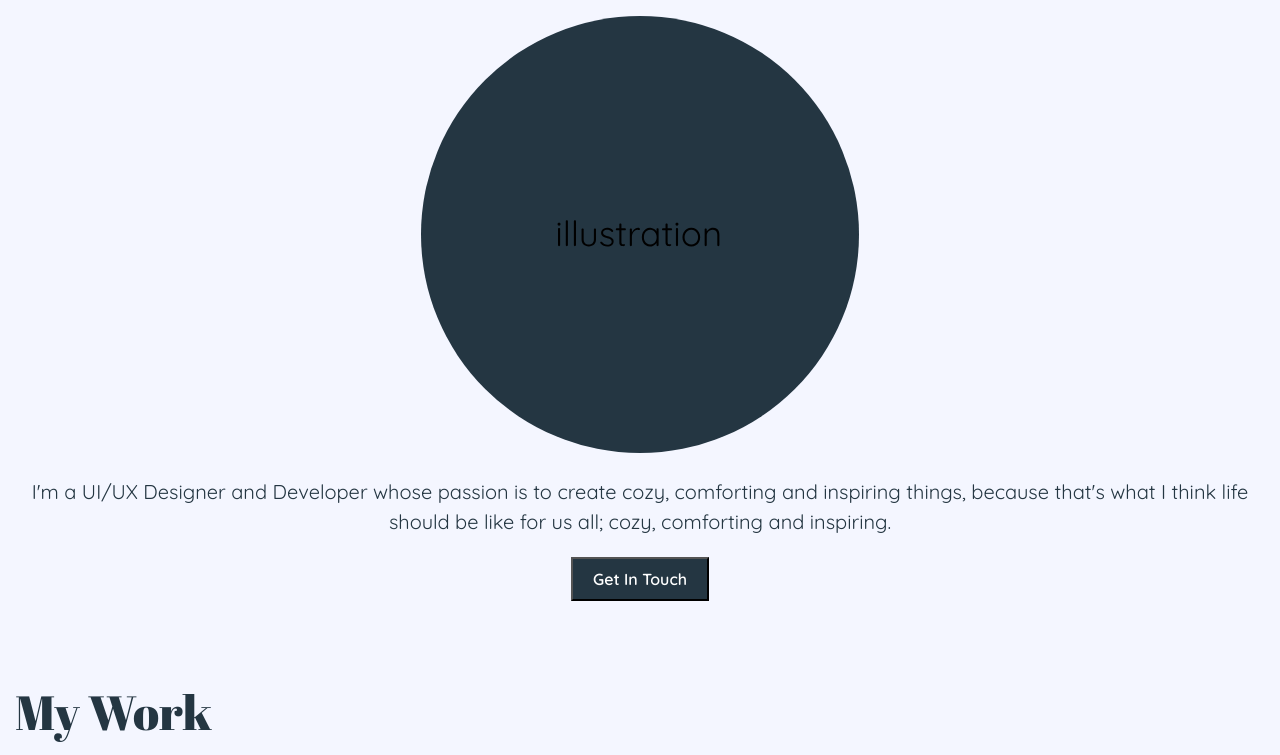
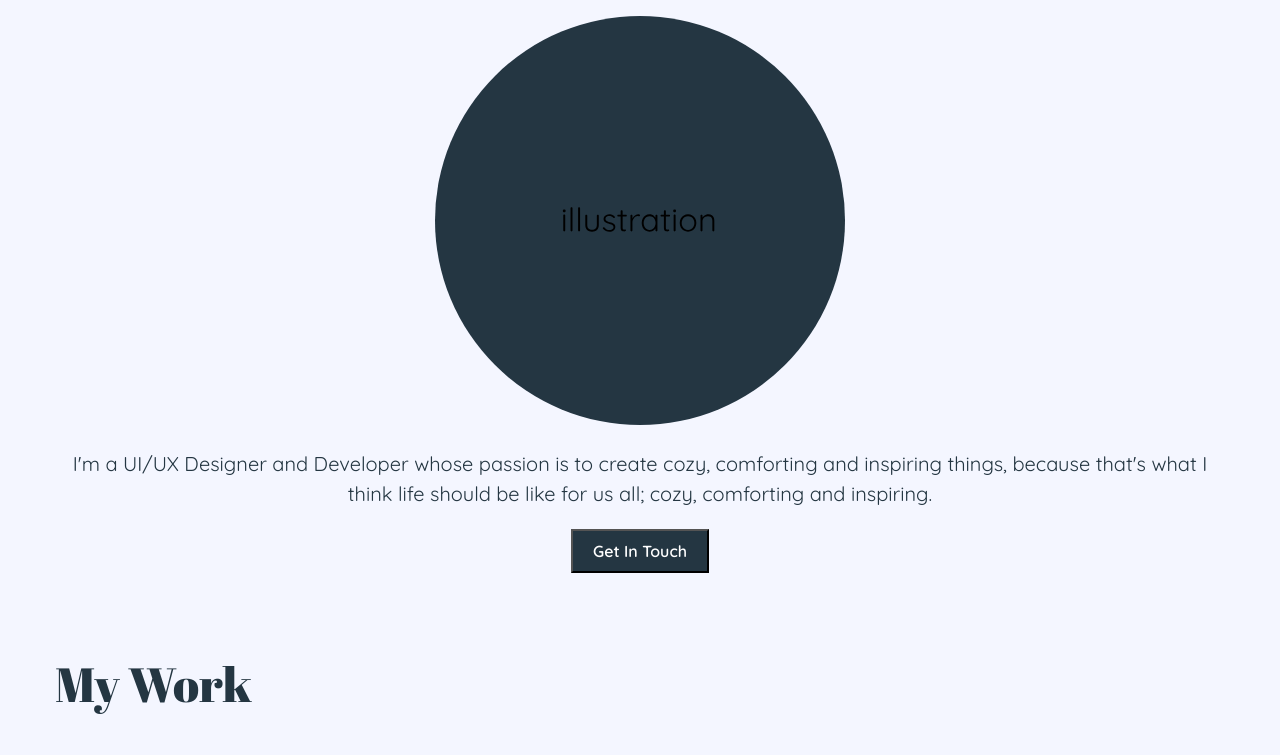
Before and after one commit to 94Clarkb/Portfolio-Site---Briana-Clark, a plain HTML site: page index.html in a window 1280 px wide. Shown: the part 323-1078 px from the top of the page. Drawn offline with Linux system fonts and the light colour scheme.

Commit message:
added max-width for containers

```diff
--- a/assets/style.css
+++ b/assets/style.css
@@ -261,4 +261,9 @@ nav {
 .col-lg-7 {
     width: 58.33%;
 }
+.container {
+    max-width: 1200px;
+    margin-left: auto;
+    margin-right: auto;
 }
+}
```
